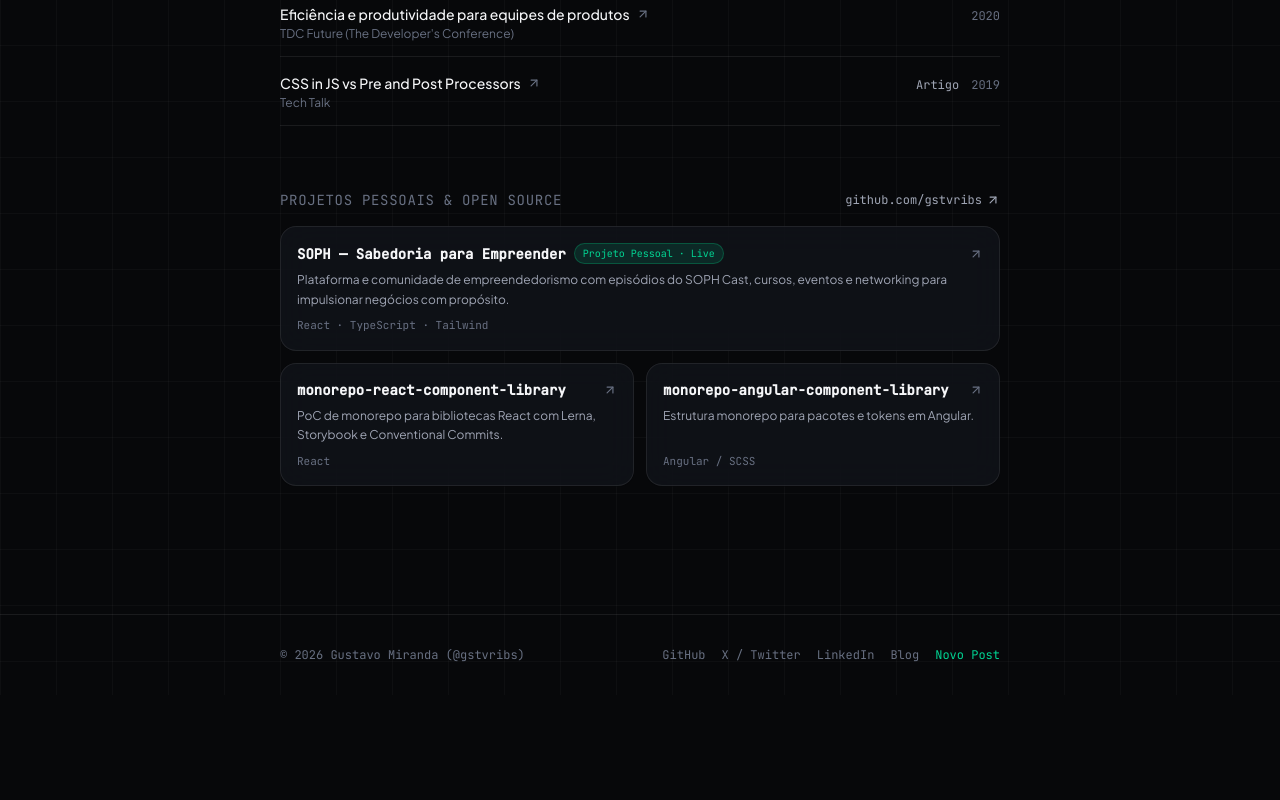
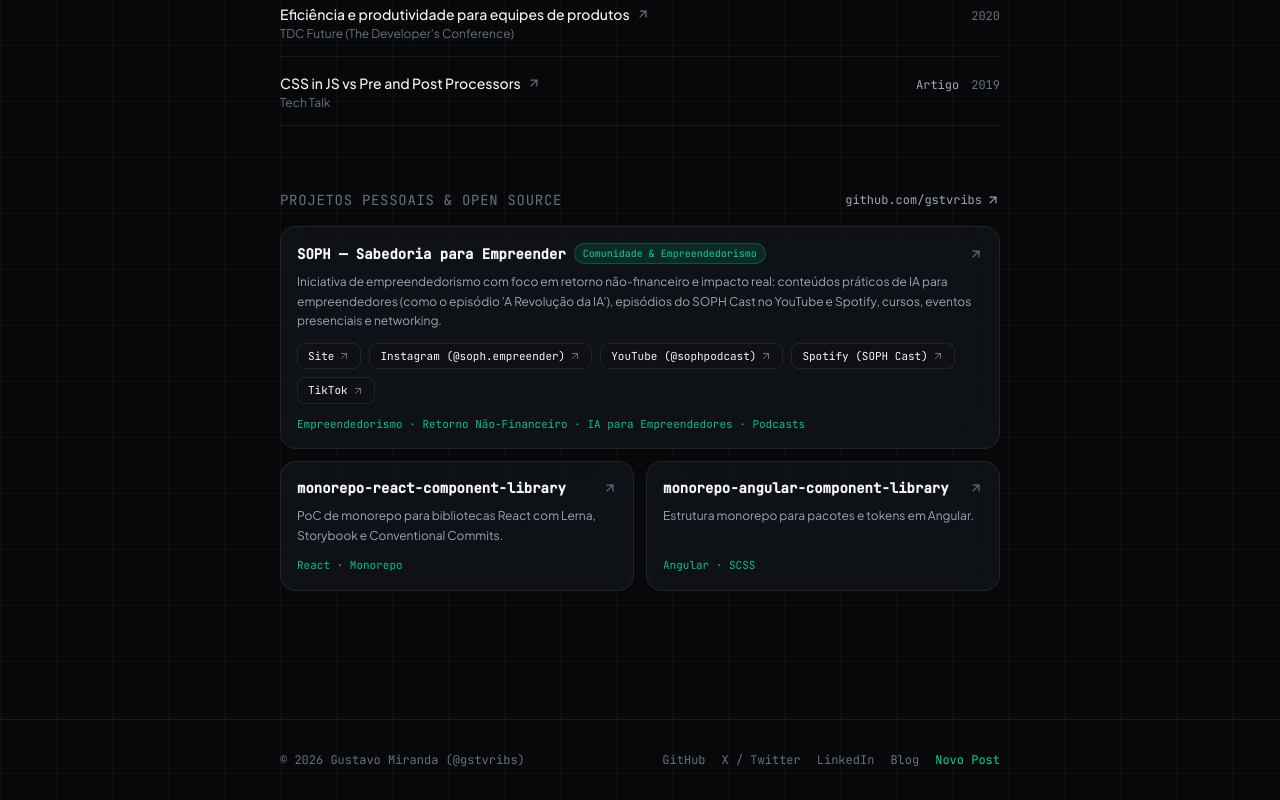
Before and after one commit to gstvribs/portfolio, a Next.js app: page / in a window 1280 px wide. Shown: the part 1915-2715 px from the top of the page. Before the commit the page ends 2610 px from the top, so only its background shows below. Built offline with nearby package versions, Linux system fonts and the light colour scheme.

Commit message:
feat(soph): update SOPH card with entrepreneurship, non-financial returns, AI content, podcasts, and social links

```diff
--- a/src/components/PortfolioHome.tsx
+++ b/src/components/PortfolioHome.tsx
@@ -489,39 +489,68 @@ export function PortfolioHome({
 
         <div className="grid grid-cols-1 sm:grid-cols-2 gap-3">
           {PROFILE.projects.map((project, idx) => (
-            <a
+            <div
               key={project.slug}
-              href={project.liveUrl || project.repoUrl}
-              target="_blank"
-              rel="noopener noreferrer"
-              className={`surface-card rounded-2xl p-4 flex flex-col justify-between gap-2 group ${
+              className={`surface-card rounded-2xl p-4 flex flex-col justify-between gap-3 ${
                 idx === 0
                   ? "sm:col-span-2 border-emerald-500/30 bg-emerald-500/5"
                   : ""
               }`}
             >
-              <div className="space-y-1.5">
+              <div className="space-y-2">
                 <div className="flex items-center justify-between gap-2">
-                  <div className="flex items-center gap-2 min-w-0">
-                    <span className="font-mono-code text-xs sm:text-sm font-semibold text-[var(--text-primary)] group-hover:text-emerald-400 transition-colors truncate">
+                  <div className="flex flex-wrap items-center gap-2 min-w-0">
+                    <a
+                      href={project.liveUrl || project.repoUrl}
+                      target="_blank"
+                      rel="noopener noreferrer"
+                      className="font-mono-code text-xs sm:text-sm font-semibold text-[var(--text-primary)] hover:text-emerald-400 transition-colors"
+                    >
                       {project.name}
-                    </span>
+                    </a>
                     {project.badge && (
                       <span className="px-2 py-0.5 rounded-full text-[10px] font-mono-code bg-emerald-500/15 text-emerald-400 border border-emerald-500/30 shrink-0">
                         {project.badge[lang]}
                       </span>
                     )}
                   </div>
-                  <ArrowUpRight className="w-3.5 h-3.5 text-[var(--text-muted)] shrink-0" />
+                  <a
+                    href={project.liveUrl || project.repoUrl}
+                    target="_blank"
+                    rel="noopener noreferrer"
+                    aria-label={project.name}
+                    className="text-[var(--text-muted)] hover:text-[var(--text-primary)] shrink-0"
+                  >
+                    <ArrowUpRight className="w-3.5 h-3.5" />
+                  </a>
                 </div>
+
                 <p className="text-xs text-[var(--text-secondary)] leading-relaxed">
                   {project.description[lang]}
                 </p>
+
+                {project.links && project.links.length > 0 && (
+                  <div className="flex flex-wrap items-center gap-2 pt-1">
+                    {project.links.map((link) => (
+                      <a
+                        key={link.url}
+                        href={link.url}
+                        target="_blank"
+                        rel="noopener noreferrer"
+                        className="inline-flex items-center gap-1 px-2.5 py-1 rounded-lg text-[11px] font-mono-code bg-[var(--bg-elevated)] text-[var(--text-primary)] hover:text-emerald-400 border border-[var(--border-subtle)] transition-colors"
+                      >
+                        <span>{link.label}</span>
+                        <ArrowUpRight className="w-3 h-3 text-[var(--text-muted)]" />
+                      </a>
+                    ))}
+                  </div>
+                )}
               </div>
-              <span className="text-[11px] font-mono-code text-[var(--text-muted)]">
-                {project.language}
+
+              <span className="text-[11px] font-mono-code text-emerald-400/90">
+                {project.category[lang]}
               </span>
-            </a>
+            </div>
           ))}
         </div>
       </section>
--- a/src/lib/profile.ts
+++ b/src/lib/profile.ts
@@ -29,14 +29,20 @@ export interface ExperienceItem {
   stack: string[];
 }
 
+export interface ProjectLink {
+  label: string;
+  url: string;
+}
+
 export interface ProjectItem {
   name: string;
   slug: string;
   description: { pt: string; en: string };
   repoUrl: string;
   liveUrl?: string;
-  language: string;
+  category: { pt: string; en: string };
   badge?: { pt: string; en: string };
+  links?: ProjectLink[];
 }
 
 export interface TalkAndMediaItem {
@@ -196,13 +202,38 @@ export const PROFILE = {
       name: "SOPH — Sabedoria para Empreender",
       slug: "soph-sabedoria-para-empreender",
       description: {
-        pt: "Plataforma e comunidade de empreendedorismo com episódios do SOPH Cast, cursos, eventos e networking para impulsionar negócios com propósito.",
-        en: "Entrepreneurship platform and community featuring SOPH Cast podcast episodes, courses, events, and networking to empower purpose-driven businesses.",
+        pt: "Iniciativa de empreendedorismo com foco em retorno não-financeiro e impacto real: conteúdos práticos de IA para empreendedores (como o episódio 'A Revolução da IA'), episódios do SOPH Cast no YouTube e Spotify, cursos, eventos presenciais e networking.",
+        en: "Entrepreneurship initiative focused on non-financial returns and community impact: practical content on AI for entrepreneurs, SOPH Cast podcast episodes on YouTube and Spotify, courses, live events, and networking.",
       },
       repoUrl: "https://soph-site.lovable.app/",
       liveUrl: "https://soph-site.lovable.app/",
-      language: "React · TypeScript · Tailwind",
-      badge: { pt: "Projeto Pessoal · Live", en: "Personal Project · Live" },
+      category: {
+        pt: "Empreendedorismo · Retorno Não-Financeiro · IA para Empreendedores · Podcasts",
+        en: "Entrepreneurship · Non-Financial Returns · AI for Entrepreneurs · Podcasts",
+      },
+      badge: {
+        pt: "Comunidade & Empreendedorismo",
+        en: "Community & Entrepreneurship",
+      },
+      links: [
+        { label: "Site", url: "https://soph-site.lovable.app/" },
+        {
+          label: "Instagram (@soph.empreender)",
+          url: "https://www.instagram.com/soph.empreender",
+        },
+        {
+          label: "YouTube (@sophpodcast)",
+          url: "https://youtube.com/@sophpodcast",
+        },
+        {
+          label: "Spotify (SOPH Cast)",
+          url: "https://open.spotify.com/show/1dc6scXmA2a8s6qDHMf7Dt",
+        },
+        {
+          label: "TikTok",
+          url: "https://www.tiktok.com/@sophpodcast",
+        },
+      ],
     },
     {
       name: "monorepo-react-component-library",
@@ -213,7 +244,7 @@ export const PROFILE = {
       },
       repoUrl: "https://github.com/gstvribs/monorepo-react-component-library",
       liveUrl: "https://thedesignsystem.gustavoribeiro.dev/",
-      language: "React",
+      category: { pt: "React · Monorepo", en: "React · Monorepo" },
     },
     {
       name: "monorepo-angular-component-library",
@@ -224,7 +255,7 @@ export const PROFILE = {
       },
       repoUrl: "https://github.com/gstvribs/monorepo-angular-component-library",
       liveUrl: "https://thedesignsystem.gustavoribeiro.dev/",
-      language: "Angular / SCSS",
+      category: { pt: "Angular · SCSS", en: "Angular · SCSS" },
     },
   ] as ProjectItem[],
   talksAndMedia: [
```
